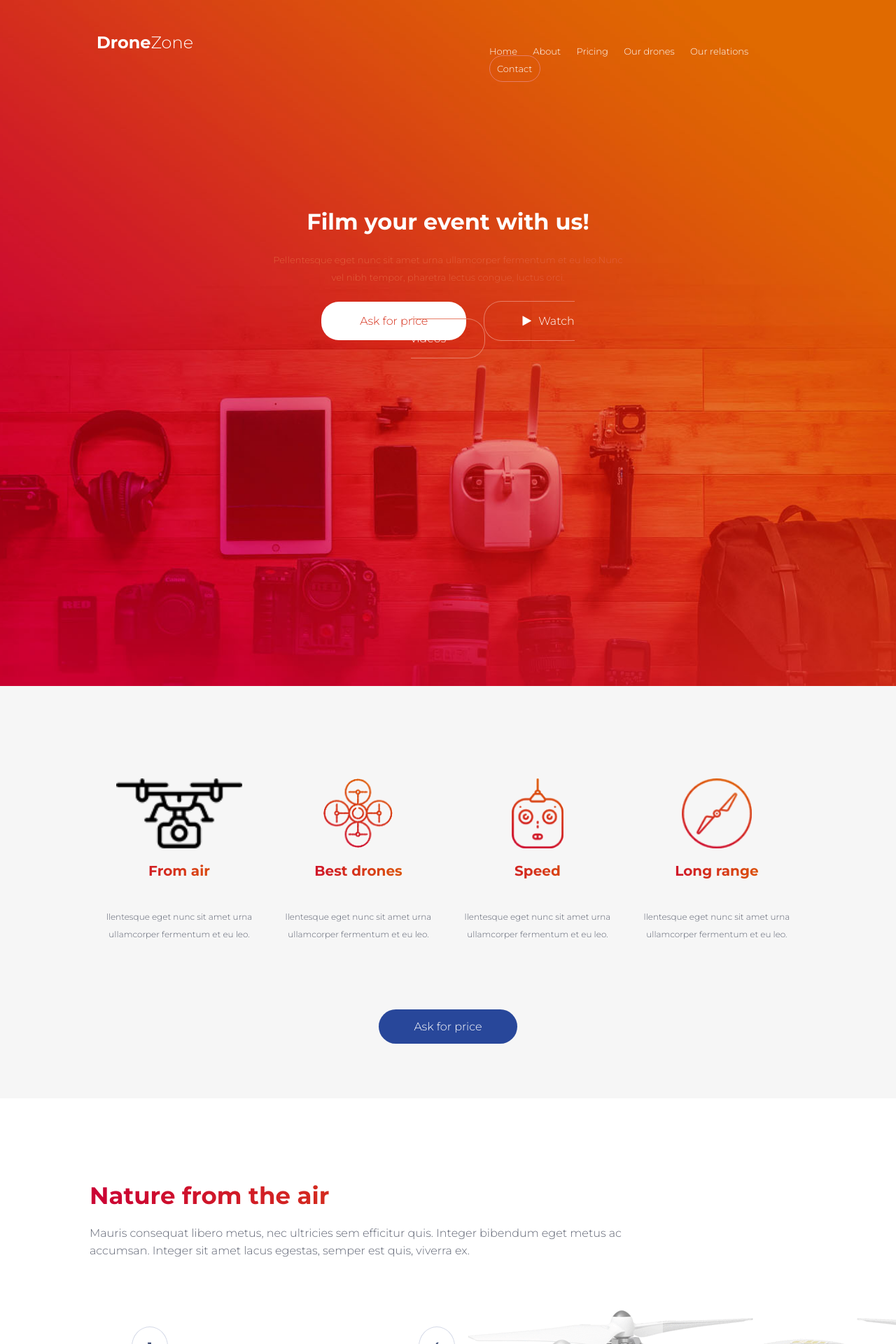
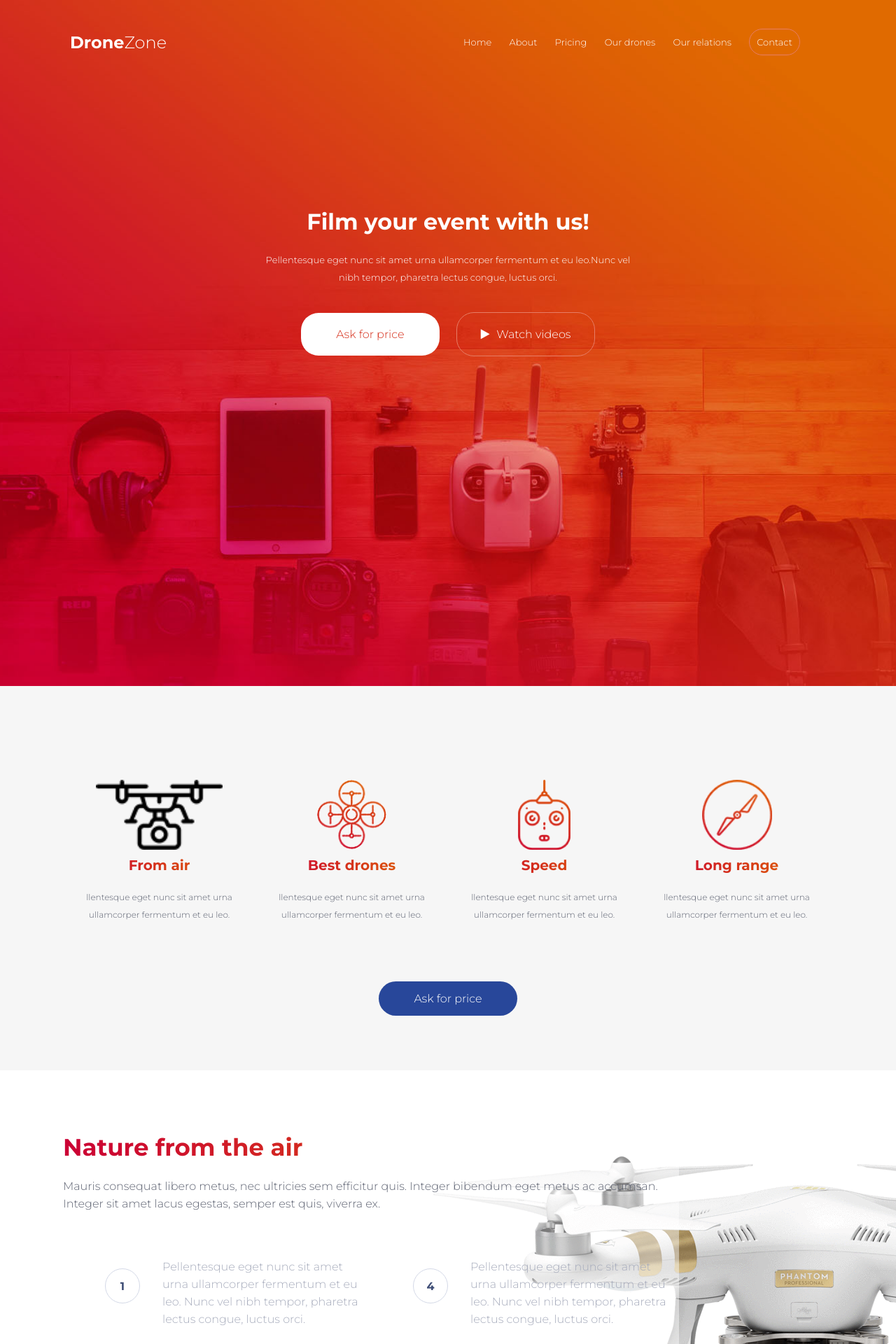
Before and after one commit to CristinaBizoi/demo_dronezone, a PHP site: page / in a window 1280 px wide. Shown: the top 1920 px of the page at 70% size. Run offline with PHP 8.4, Linux system fonts and the light colour scheme.

Commit message:
bug fixes

```diff
--- a/public/css/style.css
+++ b/public/css/style.css
@@ -1,3 +1,8 @@
+*,html, body{
+    box-sizing: border-box;
+    padding: 0;
+    margin: 0;
+}
 body{
     padding: 0;
     margin: 0;
@@ -6,9 +11,16 @@ body{
 }
 .container{
     position: relative;
-    width: 80%;
+    width: 100%;
+    max-width: 1140px;
+    padding: 0 20px;
     margin: 0 auto;
     display: block;
+}
+.row{
+    width: 100%;
+    position: relative;
+    float: left;
 }
 .navbar{
     position: relative;
@@ -62,8 +74,6 @@ body{
     display: inline;
     margin-left: 4%;
     box-sizing: border-box;
-
-
 }
 .header{
     position: relative;
@@ -90,7 +100,7 @@ a{
     margin-top: 30px;
     font-size: 13px;
     line-height: 25px;
-    color: #e35f3c;
+    color: white;
 }
 .slogan-buttons
 {
@@ -101,11 +111,11 @@ a{
 }
 .slogan-buttons>a{
     position: relative;
-    /* display: block; */
+    display: inline-block;
     border-radius: 25px;
     /* height: 50px; */
     width: 40%;
-    padding: 18px 55px;
+    padding: 18px 0px;
 
 
 }
@@ -157,11 +167,14 @@ a{
     position: relative;
     display: block;
     float:left;
-    width: 21%;
+    width: 25%;
     padding: 2%;
     text-align: center;
     padding-bottom: 95px;
     color: #5e6372;
+}
+.col-25>h3{
+    margin-top: 10px;
 }
 .heading-img{
     height: 100px;
@@ -169,7 +182,7 @@ a{
 .heading-img>img{
     height: 100%;
     display: inline-block;
-    vertical-align: middle;s
+    vertical-align: middle;
 
 }
 .button-blue{
@@ -227,6 +240,7 @@ a{
 .descriere-sectiune-3{
     color: #5e6372;
     text-align: left;
+    padding-top: 30px;
 }
 .col{
     display: inline-block;
@@ -255,14 +269,15 @@ a{
 .number{
     border: 1px solid #d4d9e7;
     border-radius: 50%;
-    padding: 15px;
+    padding: 12px;
     text-align: center;
     clear:left;
     color: #3f4e76;
     font-weight: 700;
      position: relative;
      float: left;
-     width: 5%;
+     width: 50px;
+     height: 50px;
      margin-left: 60px;
      margin-top: 15px;
 
@@ -287,7 +302,7 @@ a{
     background-color: #f6f6f6;
     width: 100%;
     background-image: url("../imgs/foto top.jpg");
-    background-size: 50% 100%;
+    background-position: left top;
     background-repeat: no-repeat;
     overflow: hidden;
 
@@ -301,6 +316,7 @@ a{
     padding-bottom: 180px;
     padding-left: 60px;
     box-sizing: border-box;
+    background-color: #f6f6f6;
 
 
 }
@@ -329,7 +345,6 @@ a{
     width: 100%;
     background-color: #f6f6f6;
     background-image: url("../imgs/foto bottom.jpg");
-    background-size: 50% 100%;
     background-repeat: no-repeat;
     background-position: right center;
     overflow: hidden;
@@ -352,6 +367,7 @@ a{
     text-align: left;
     padding-right: 110px;
     padding-bottom: 60px;
+    padding-top: 20px;
 }
 .section-6{
     background-image: url("../imgs/newsletter_bg.jpg");
```
